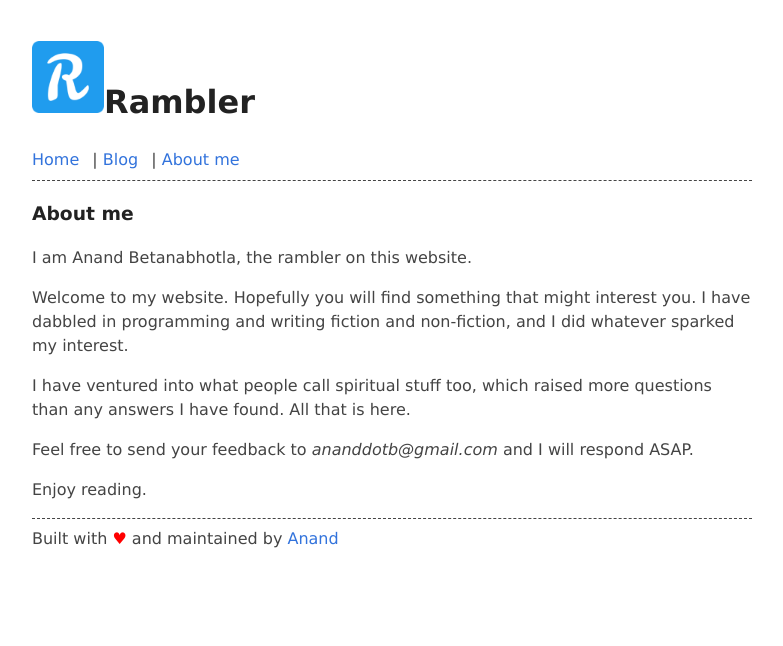
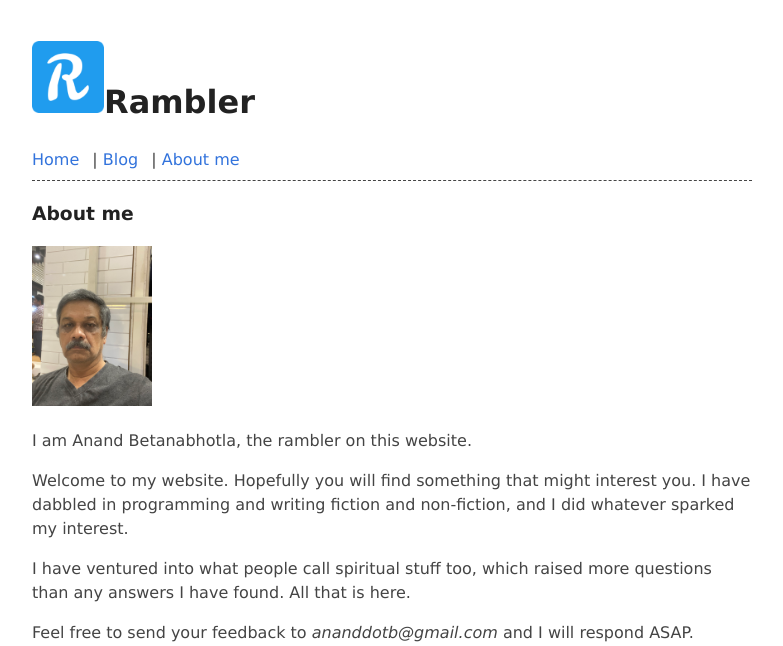
Before and after one commit to ananddotb/rambler, a Flask app: page /about in a window 1280 px wide. Shown: the top 646 px of the page, without its empty margins (248-1031 px from the left). Run offline with Flask 2, Linux system fonts and the light colour scheme.

Commit message:
added self pic to about_me

```diff
--- a/templates/about.html
+++ b/templates/about.html
@@ -3,6 +3,7 @@
 <div class="main-container">
     <h3>About me</h3>
     <div>
+        <img width="120" src="{{ url_for('static', filename='images/blog/self.jpeg') }}" alt="">
         <p>I am Anand Betanabhotla, the rambler on this website.</p>
         <p>
             Welcome to my website. Hopefully you will find something that might interest you. I have dabbled in programming and writing fiction and non-fiction, and I did whatever sparked my interest.
```
Also changed, not shown: static/images/blog/self.jpeg (added).
